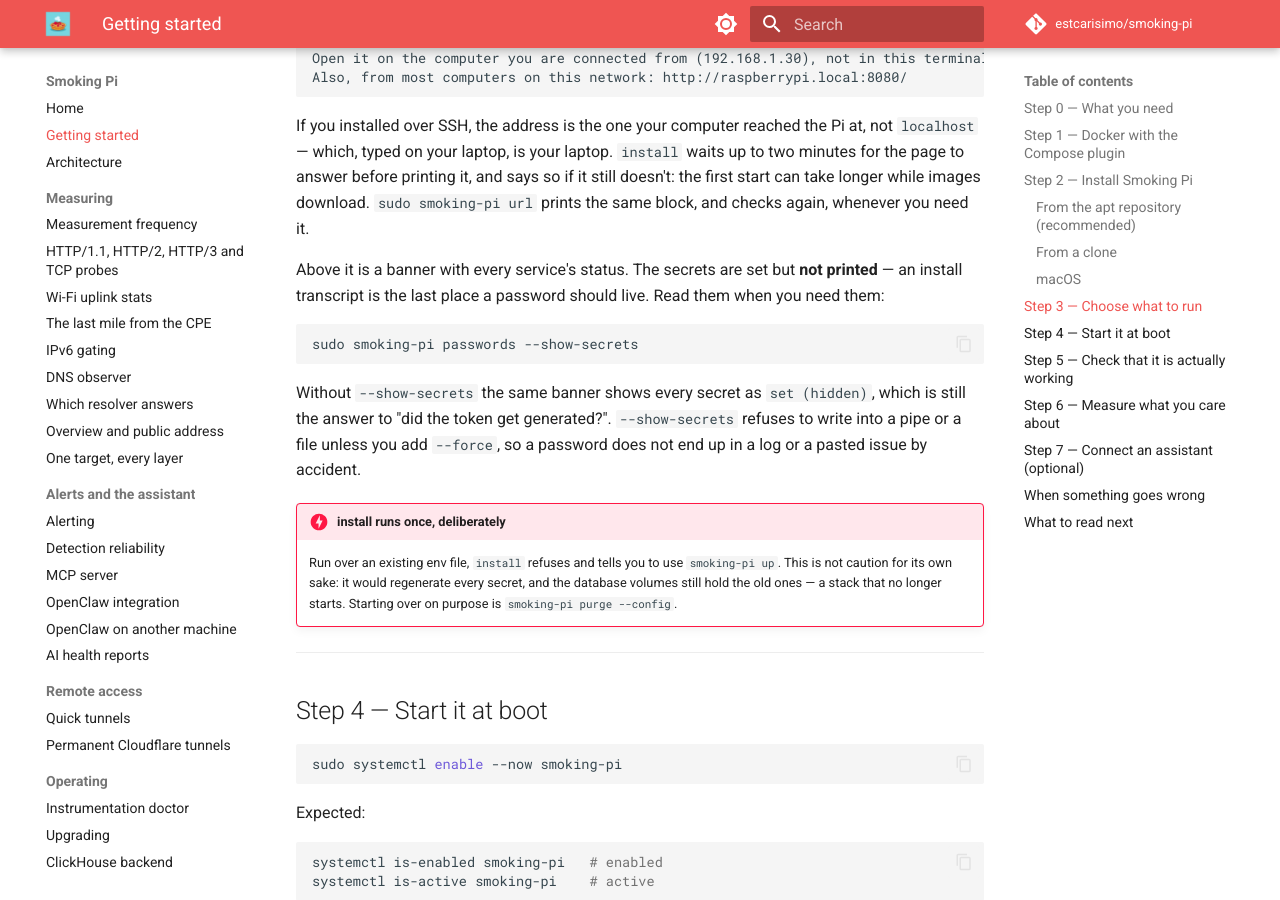
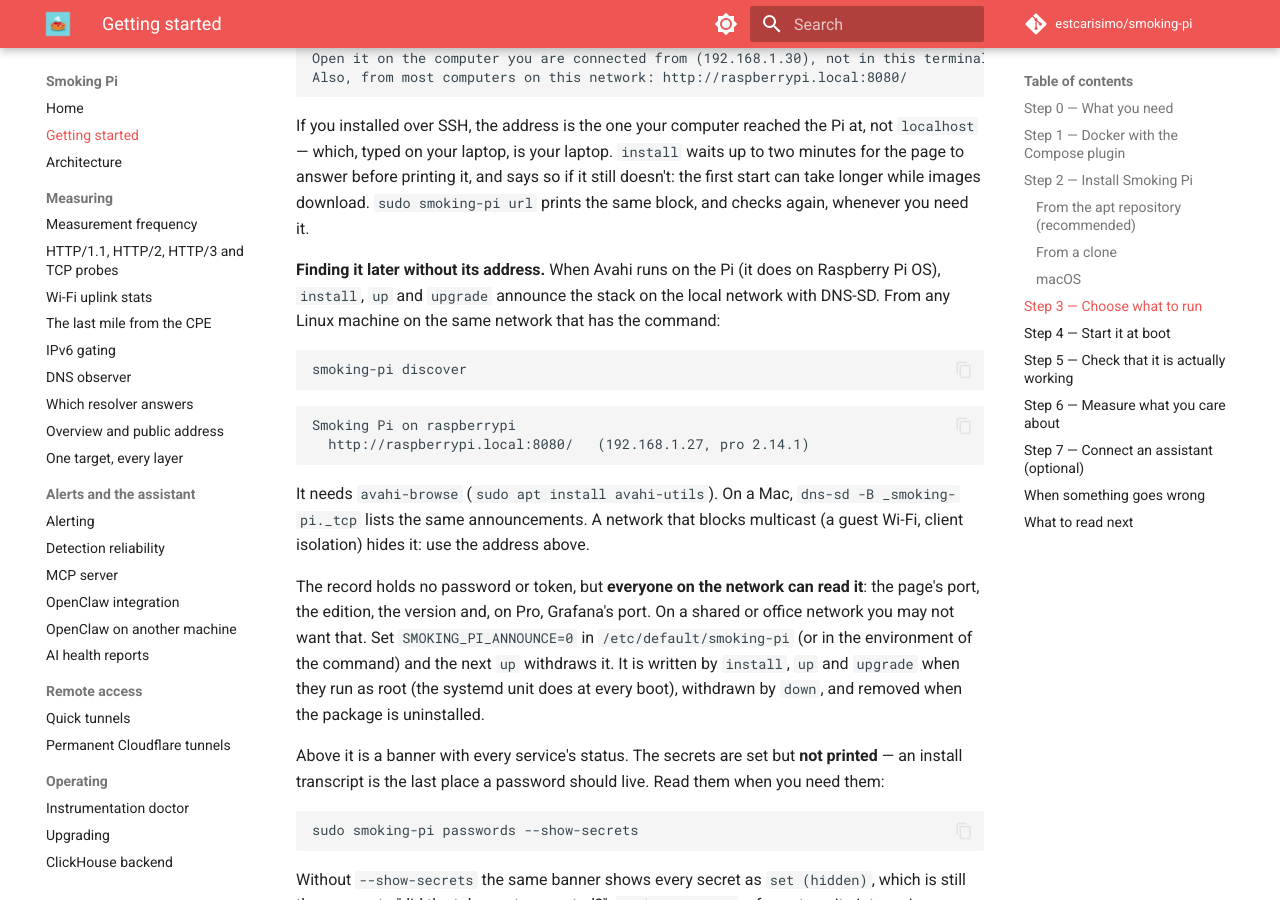
Before and after one commit to estcarisimo/smoking-pi, an MkDocs documentation site: the page built from docs/getting-started.md, in a window 1280 px wide and 900 px high, scrolled down 4747 px. Built offline with MkDocs 1.6.1 and Material for MkDocs 9.7.7, drawn with Linux system fonts in a browser that asks for light colours; comment, search, counter and statistics services are not loaded.

Commit message:
feat(cli): announce the stack on the LAN with DNS-SD; smoking-pi discover (#182)
* feat(cli): announce the stack on the LAN with DNS-SD; smoking-pi discover

Co-Authored-By: Claude Opus 5.5 <noreply@anthropic.com>

* docs(changelog): DNS-SD announcement and discover

Co-Authored-By: Claude Opus 5.5 <noreply@anthropic.com>

* fix(discover): say why when avahi-daemon is down; SMOKING_PI_ANNOUNCE=0; safe XML values

Co-Authored-By: Claude Opus 5.5 <noreply@anthropic.com>

---------

Co-authored-by: Claude Opus 5.5 <noreply@anthropic.com>

````diff
--- a/docs/getting-started.md
+++ b/docs/getting-started.md
@@ -222,6 +222,34 @@ the Pi at, not `localhost` — which, typed on your laptop, is your laptop.
 and says so if it still doesn't: the first start can take longer while
 images download. `sudo smoking-pi url` prints the same block, and checks
 again, whenever you need it.
+
+**Finding it later without its address.** When Avahi runs on the Pi (it
+does on Raspberry Pi OS), `install`, `up` and `upgrade` announce the stack
+on the local network with DNS-SD. From any Linux machine on the same
+network that has the command:
+
+```bash
+smoking-pi discover
+```
+
+```text
+Smoking Pi on raspberrypi
+  http://raspberrypi.local:8080/   (192.168.1.27, pro 2.14.1)
+```
+
+It needs `avahi-browse` (`sudo apt install avahi-utils`). On a Mac,
+`dns-sd -B _smoking-pi._tcp` lists the same announcements. A network that
+blocks multicast (a guest Wi-Fi, client isolation) hides it: use the
+address above.
+
+The record holds no password or token, but **everyone on the network can
+read it**: the page's port, the edition, the version and, on Pro,
+Grafana's port. On a shared or office network you may not want that. Set
+`SMOKING_PI_ANNOUNCE=0` in `/etc/default/smoking-pi` (or in the
+environment of the command) and the next `up` withdraws it. It is written
+by `install`, `up` and `upgrade` when they run as root (the systemd unit
+does at every boot), withdrawn by `down`, and removed when the package is
+uninstalled.
 
 Above it is a banner with every service's status. The
 secrets are set but **not printed** — an install transcript is the last
````
Also changed, not shown: CHANGELOG.md (+13 -0 lines), 3 other files.
